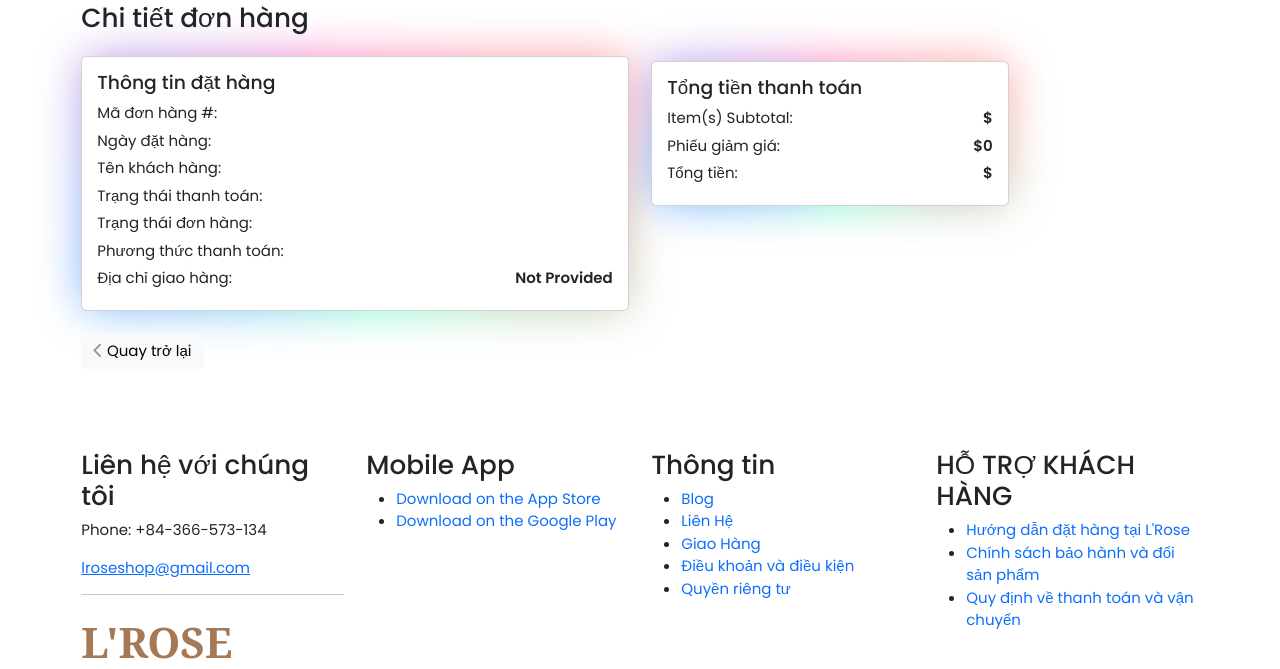
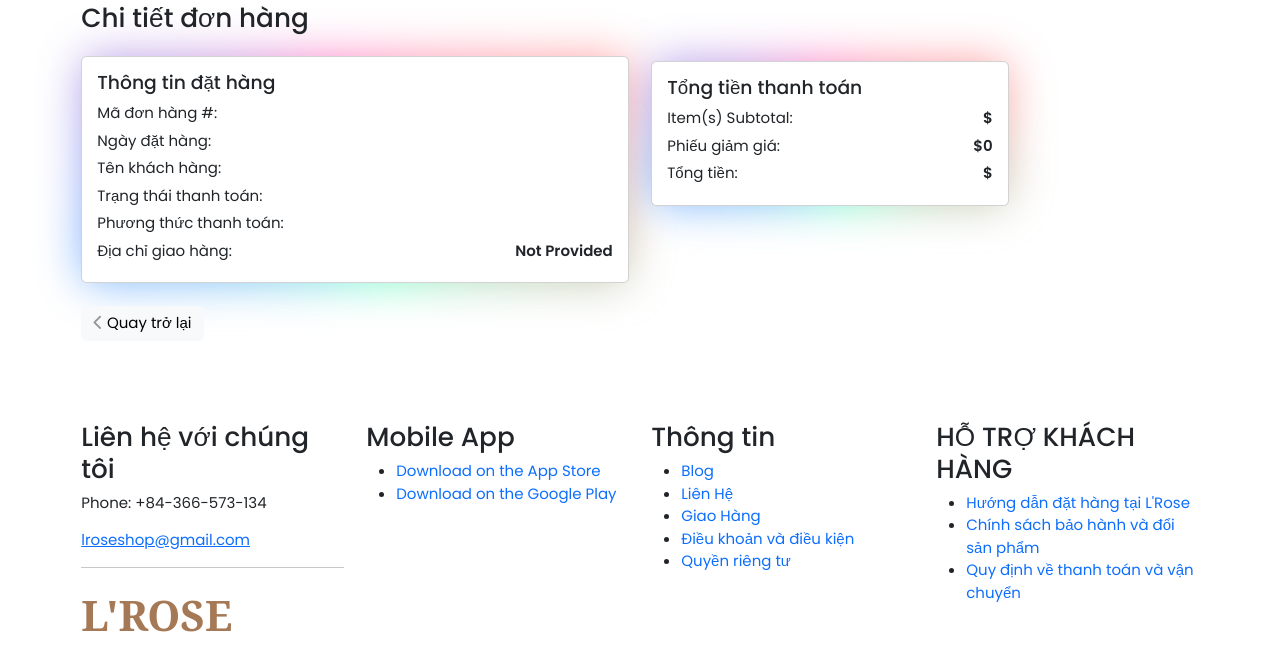
Before and after one commit to Nhom10-48K222/shop_project, a Django app: template templates/accounts/order_details.html in a window 1280 px wide. Shown: the part 248-917 px from the top of the page. After the commit the page ends 880 px from the top, so only its background shows below. Run offline with Django 5.2, Linux system fonts and the light colour scheme; the template is opened without the code that fills it, so the values that code supplies are empty; some libraries are stand-ins or nearby versions; some web fonts are replaced.

Commit message:
update SRC

```diff
--- a/accounts/models.py
+++ b/accounts/models.py
@@ -87,18 +87,16 @@ class CartItem(BaseModel):
 
         return price
 
-
 class Order(BaseModel):
     user = models.ForeignKey(User, on_delete=models.CASCADE, related_name="orders")
     order_id = models.CharField(max_length=100, unique=True)
     order_date = models.DateTimeField(auto_now_add=True)
-    payment_status = models.CharField(max_length=100)
+    payment_status = models.CharField(max_length=255, default='Pending')
     shipping_address = models.TextField(blank=True, null=True)
     payment_mode = models.CharField(max_length=100)
     order_total_price = models.DecimalField(max_digits=10, decimal_places=2)
     coupon = models.ForeignKey(Coupon, on_delete=models.SET_NULL, null=True, blank=True)
     grand_total = models.DecimalField(max_digits=10, decimal_places=2)
-
     def __str__(self):
         return f"Order {self.order_id} by {self.user.username}"
 
--- a/accounts/views.py
+++ b/accounts/views.py
@@ -258,7 +258,6 @@ def create_order(cart, shipping_address=None):
         order_total_price=cart.get_cart_total(),
         coupon=cart.coupon,
         grand_total=cart.get_cart_total_price_after_coupon(),
-        product_status = 'Chờ xác nhận'
     )
 
     # Tạo các sản phẩm trong đơn hàng
--- a/home/models.py
+++ b/home/models.py
@@ -40,9 +40,6 @@ class ShippingAddressForm(forms.ModelForm):
             'country',
             'phone'
         ]
-# models.py
-from django.db import models
-
 class ContactMessage(models.Model):
     first_name = models.CharField(max_length=100)
     last_name = models.CharField(max_length=100)
--- a/templates/accounts/order_details.html
+++ b/templates/accounts/order_details.html
@@ -75,12 +75,6 @@
               </dd>
             </dl>
             <dl class="dlist-align">
-              <dt style="width: 190px;">Trạng thái đơn hàng:</dt>
-              <dd class="text-right">
-                <strong>{{ order.product_status }}</strong>
-              </dd>
-            </dl>
-            <dl class="dlist-align">
               <dt style="width: 190px;">Phương thức thanh toán:</dt>
               <dd class="text-right">
                 <strong>{{ order.payment_mode }}</strong>
@@ -127,16 +121,10 @@
         </div>
       </main>
       <!-- Payment Summary End -->
-
     </div>
     <a href="{% url 'order_history' %}" class="btn btn-light">
     <i class="fa fa-chevron-left"></i> Quay trở lại
     </a>
   </div>
-
-   <!-- <form action="{% url 'review_Order'%}" method="post">
-      {% csrf_token %}
-        <button type="submit">Nhận hàng</button>
-    </form>-->
 </section>
 {% endblock %}
--- a/templates/accounts/order_pdf_generate.html
+++ b/templates/accounts/order_pdf_generate.html
@@ -86,12 +86,6 @@
                   </dd>
                 </dl>
                 <dl class="dlist-align">
-                  <dt style="width: 135px">Trạng thái đơn hàng:</dt>
-                  <dd class="text-right">
-                    <strong>{{ order.product_status }}</strong>
-                  </dd>
-                </dl>
-                <dl class="dlist-align">
                   <dt style="width: 190px">Phương thức thanh toán:</dt>
                   <dd class="text-right">
                     <strong>{{ order.payment_mode }}</strong>
--- a/templates/product/product.html
+++ b/templates/product/product.html
@@ -217,7 +217,7 @@
               <button class="btn btn-success">Submit</button>
             </form>
           {% else %}
-            <p>Please <a href="{% url 'login' %}"> sign in </a> to add review!</p>
+            <p>Please <a href="{% url 'login' %}"> sign in </a> Thêm đánh giá!</p>
           {% endif %}
         </div>
       </div>
```
Also changed, not shown: templates/accounts/login.html (+0 -8 lines), templates/accounts/register.html (+0 -8 lines), accounts/migrations/0022_order_payment_status_order_product_status.py (added), accounts/migrations/0023_alter_order_product_status.py (added), accounts/migrations/0024_remove_order_product_status.py (added), db.sqlite3, products/migrations/0016_order.py (added), products/migrations/0017_delete_order.py (added).
